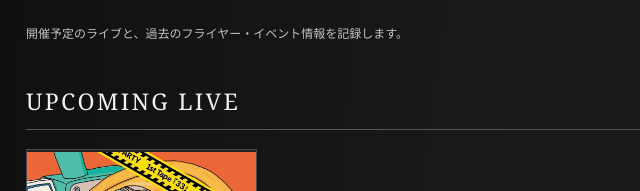
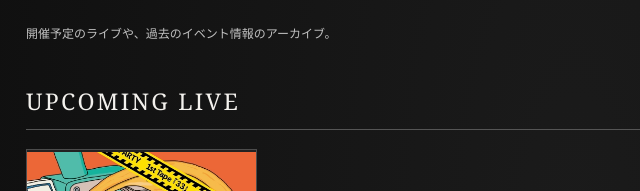
Before and after one commit to PizzaTheThirdChoices-individual/test, a plain HTML site: page live.html in a window 1280 px wide. Shown: the part 254-445 px from the top of the page, 0-640 px from the left. Drawn offline with Linux system fonts and the light colour scheme.

Commit message:
Update live.html

```diff
--- a/live.html
+++ b/live.html
@@ -1 +1 @@
-<!doctype html><html lang="ja"><head><meta charset="utf-8"><meta name="viewport" content="width=device-width,initial-scale=1"><title>LIVE / ARCHIVE | Pizza The Third Choices</title><link rel="stylesheet" href="style.css"></head><body><div class="site-shell"><nav class="top-nav"><a class="wordmark" href="index.html"><img src="assets/logo/logo-white.png" alt="Pizza The Third Choices" onerror="this.hidden=true;this.nextElementSibling.hidden=false"><span hidden>Pizza The Third Choices</span></a><div class="nav-links"><a href="index.html">HOME</a><a href="music.html">MUSIC</a><a class="active" href="live.html">LIVE / ARCHIVE</a><a href="merch.html">MERCH</a></div><div class="social-links header-social" data-social-links aria-label="公式SNS・配信ストア"></div></nav><main class="archive-main"><p class="eyebrow">PIZZA THE THIRD CHOICES / SHOW HISTORY</p><h1>LIVE<br>ARCHIVE</h1><p class="intro">開催予定のライブと、過去のフライヤー・イベント情報を記録します。</p><div id="live-events"></div></main><section class="social-section"><h2>FOLLOW US</h2><div class="social-links" data-social-links></div></section><footer>© Pizza The Third Choices</footer></div><script src="data/events.js"></script><script>renderEvents('live-events')</script><script src="data/social.js"></script></body></html>
+<!doctype html><html lang="ja"><head><meta charset="utf-8"><meta name="viewport" content="width=device-width,initial-scale=1"><title>LIVE / ARCHIVE | Pizza The Third Choices</title><link rel="stylesheet" href="style.css"></head><body><div class="site-shell"><nav class="top-nav"><a class="wordmark" href="index.html"><img src="assets/logo/logo-white.png" alt="Pizza The Third Choices" onerror="this.hidden=true;this.nextElementSibling.hidden=false"><span hidden>Pizza The Third Choices</span></a><div class="nav-links"><a href="index.html">HOME</a><a href="music.html">MUSIC</a><a class="active" href="live.html">LIVE / ARCHIVE</a><a href="merch.html">MERCH</a></div><div class="social-links header-social" data-social-links aria-label="公式SNS・配信ストア"></div></nav><main class="archive-main"><p class="eyebrow">PIZZA THE THIRD CHOICES / SHOW HISTORY</p><h1>LIVE<br>ARCHIVE</h1><p class="intro">開催予定のライブや、過去のイベント情報のアーカイブ。</p><div id="live-events"></div></main><section class="social-section"><h2>FOLLOW US</h2><div class="social-links" data-social-links></div></section><footer>© Pizza The Third Choices</footer></div><script src="data/events.js"></script><script>renderEvents('live-events')</script><script src="data/social.js"></script></body></html>
```
